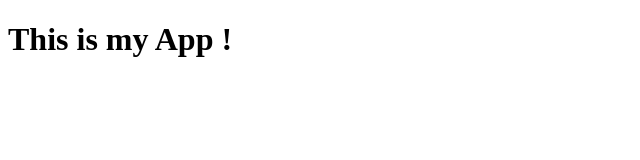
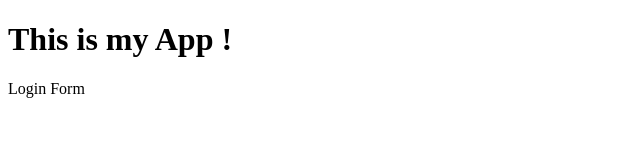
Before and after one commit to nikhilwankhede98/mysampleapp, a plain HTML site: page index.html in a window 1280 px wide. Shown: the full height of the page, 0-640 px from the left. Drawn offline with Linux system fonts and the light colour scheme.

Commit message:
login form

```diff
--- a/index.html
+++ b/index.html
@@ -7,5 +7,6 @@
 </head>
 <body>
     <h1>This is my App !</h1>
+    Login Form
 </body>
 </html>
```
Also changed, not shown: login.html (added, +1 -0 lines).
